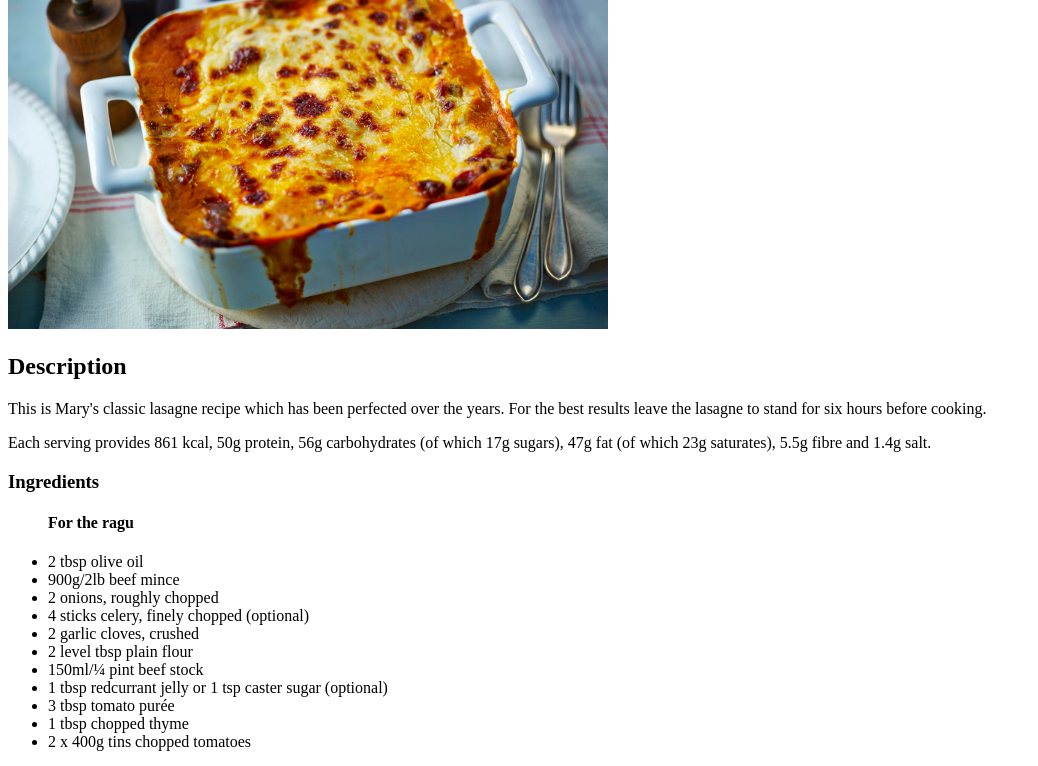
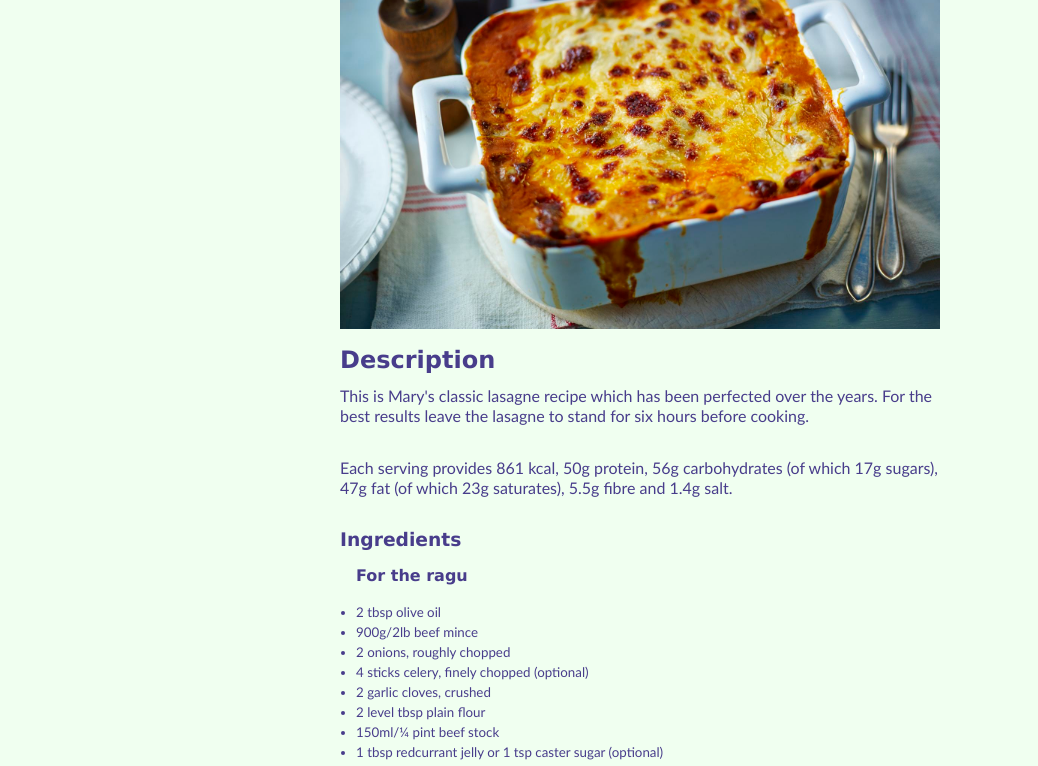
Before and after one commit to stevecottle/odin-recipes, a plain HTML site: page recipes/lasagna.html in a window 1280 px wide. Shown: the part 114-880 px from the top of the page, without its empty margins (0-1038 px from the left). Drawn offline with Linux system fonts and the light colour scheme.

Commit message:
Added basic styling to all pages
Added stylesheet
Applied styles to all pages

```diff
--- a/recipes/lasagna.html
+++ b/recipes/lasagna.html
@@ -3,9 +3,11 @@
 <head>
     <meta charset="UTF-8">
     <meta name="viewport" content="width=device-width, initial-scale=1.0">
+    <link rel="stylesheet" href="../styles.css">
     <title>Loopy lasagne | Steve's recipes</title>
 </head>
 <body>
+    <div class="container">
         <a href="../index.html" rel="noreferrer">Home</a>
 
         <h1>Lasagne al forno</h1>
@@ -59,5 +61,6 @@
             <li>Preheat the oven to 200C/180C Fan/Gas 6.</li>
             <li>Cook in the middle of the oven for about 45 minutes – or until golden brown on top, bubbling around the edges and the pasta is soft.</li>
         </ol>
+    </div>
 </body>
 </html>
--- /dev/null
+++ b/styles.css
@@ -0,0 +1,33 @@
+* {
+    margin: 0;
+    padding: 0;
+    line-height: 20px;
+    background-color: honeydew;
+    color: darkslateblue;
+}
+
+h1, h2, h3, h4, h5, h6 {
+    font-family: 'Lucida Sans', 'Lucida Sans Regular', 'Lucida Grande', 'Lucida Sans Unicode', Geneva, Verdana, sans-serif;
+    margin: 16px 0;
+}
+
+a, p, li {
+    font-family: 'Trebuchet MS', 'Lucida Sans Unicode', 'Lucida Grande', 'Lucida Sans', Arial, sans-serif;
+}
+
+li {
+    font-size: smaller;
+}
+
+.container {
+    width: 600px;
+    margin: 32px auto;
+}
+
+ul, ol {
+    margin: 0 0 32px 16px;
+}
+
+p {
+    margin: 0 0 32px 0;
+}
```
Also changed, not shown: index.html (+3 -0 lines), recipes/beef-tacos.html (+3 -0 lines), recipes/bread-and-butter-pudding.html (+3 -0 lines). Lines whose indentation alone changed are shown as unchanged.
